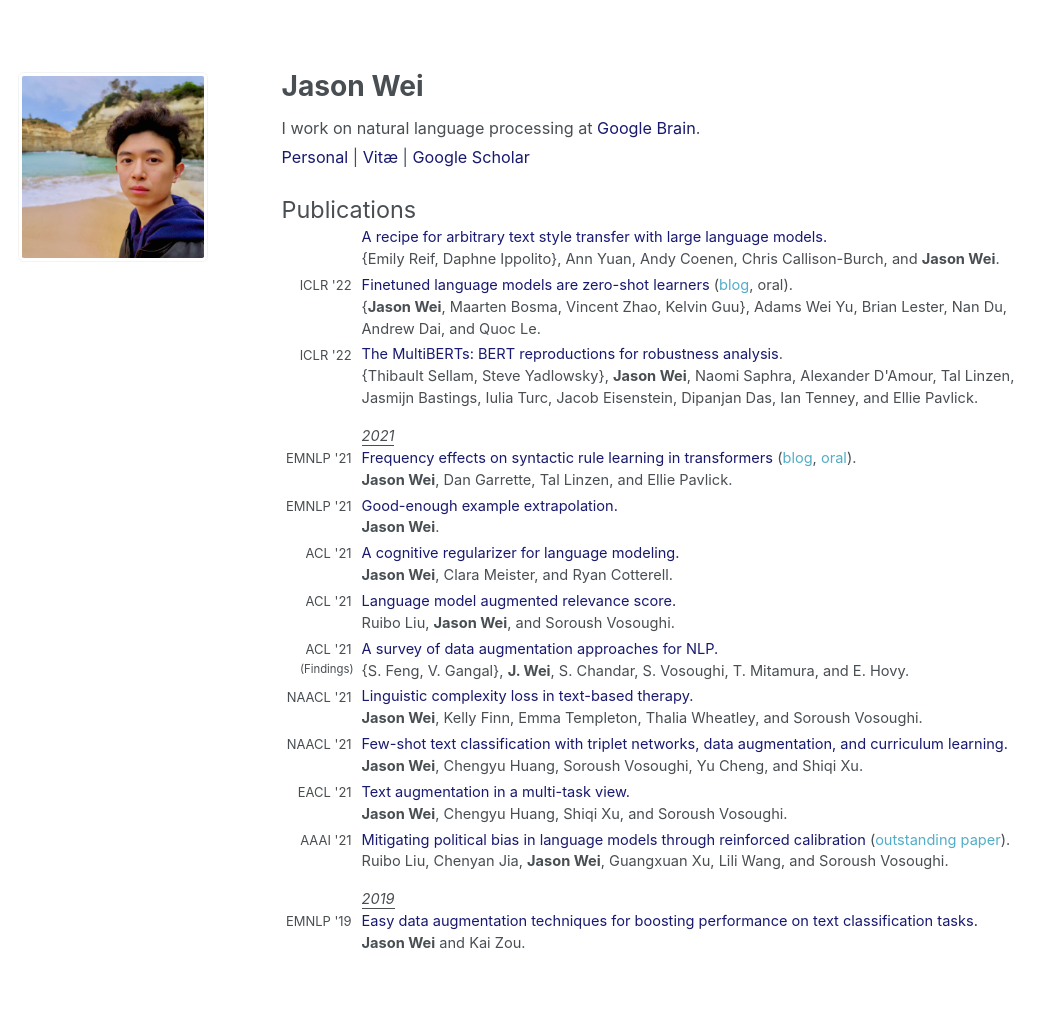
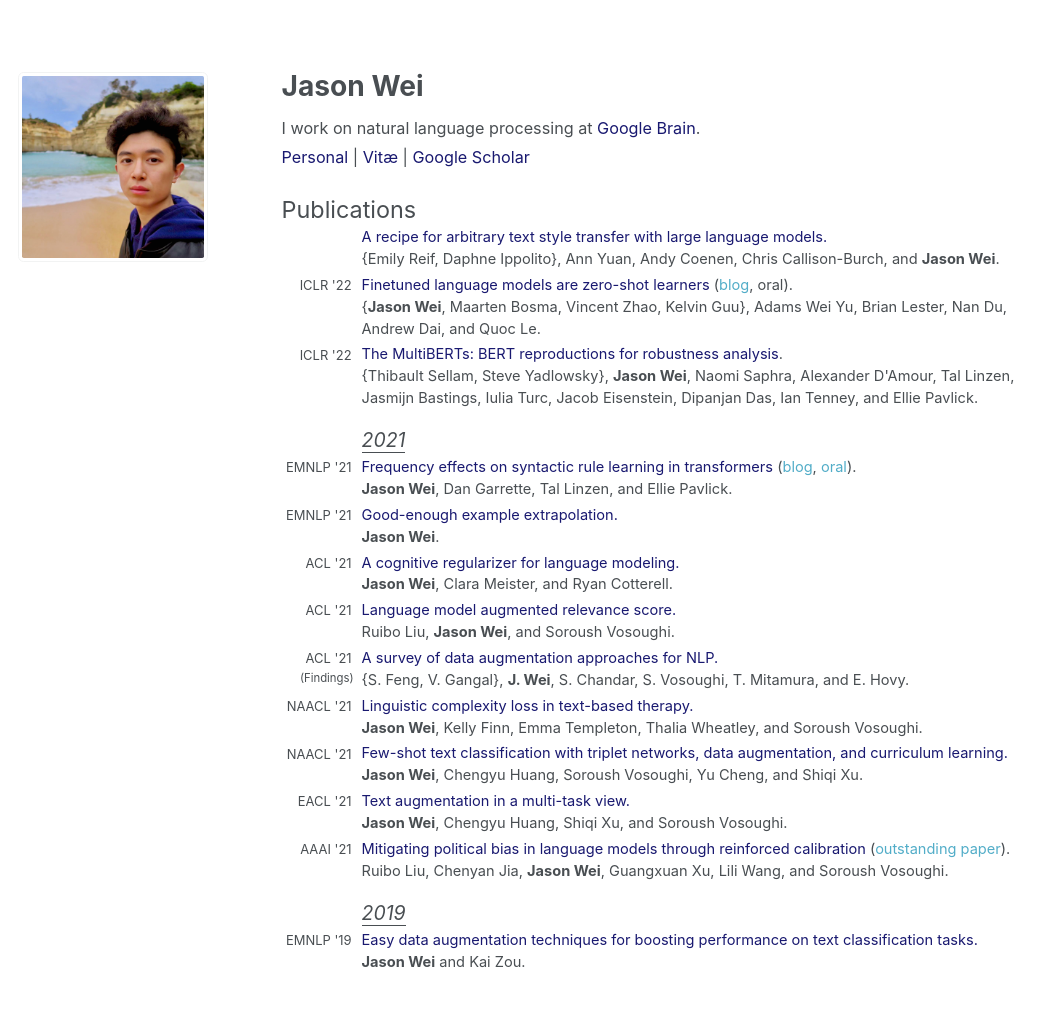
Before and after one commit to jasonwei20/jasonwei20.github.io, a Jekyll site: the page built from _pages/about.md, in a window 1280 px wide. Shown: the whole page, without its empty margins (0-1058 px from the left). Built offline with Jekyll 4.4.1, drawn with Linux system fonts in a browser that asks for light colours.

Commit message:
Update about.md

```diff
--- a/_pages/about.md
+++ b/_pages/about.md
@@ -56,7 +56,7 @@
   </tr>
   <tr>
     <td style="width:80px; text-align:left; padding-right:10px; font-size:1em"></td>
-    <td><u><i>2021</i></u></td>
+    <td style="font-size:1.2em; padding-bottom:2px"><u><i>2021</i></u></td>
   </tr>
 
   <tr>
@@ -134,7 +134,7 @@
 
   <tr>
     <td style="width:80px; text-align:left; padding-right:10px; font-size:1em"></td>
-    <td><u><i>2019</i></u></td>
+    <td style="font-size:1.2em; padding-bottom:2px"><u><i>2019</i></u></td>
   </tr>
   <tr>
     <td style="width:80px; text-align:right; padding-right:10px; font-size:0.8em">EMNLP '19</td>
```
